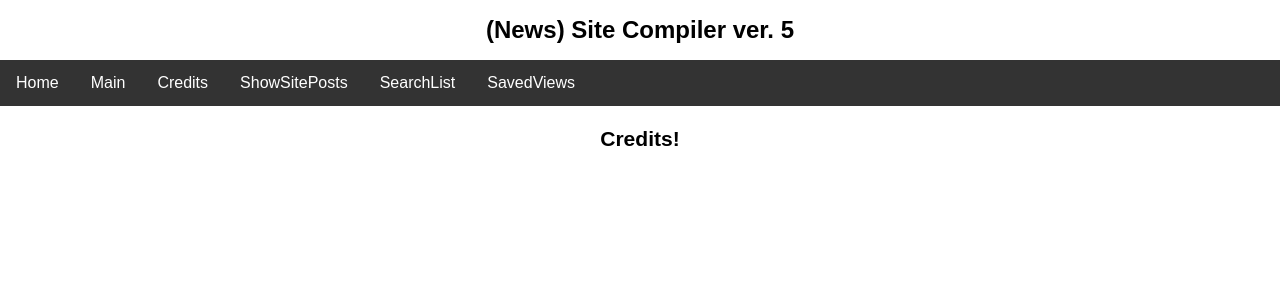
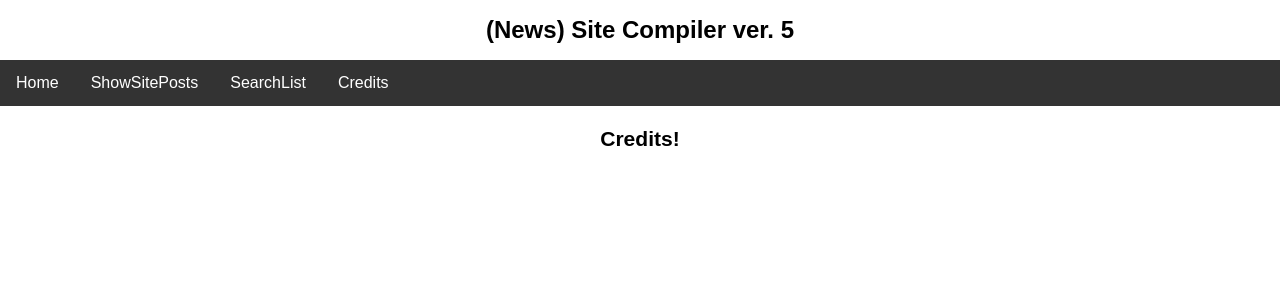
Before and after one commit to raiet13/short-news-compiler, a React (Create React App) app in the folder site-compiler/client/: page /credits in a window 1280 px wide. Shown: the top 300 px of the page. Built offline with nearby package versions, Linux system fonts and the light colour scheme.

Commit message:
updated to focus on streamlined functionality/routes/components

```diff
--- a/site-compiler/client/src/App.js
+++ b/site-compiler/client/src/App.js
@@ -7,11 +7,11 @@ import { connect } from 'react-redux';
 import { BrowserRouter as Router, Route } from 'react-router-dom';
 import NavBar from './components/NavBar';
 import Landing from './routes/LandingPage';
-import Main from './routes/Main';
-import Credits from './routes/Credits';
 import ShowSitePosts from './routes/ShowSitePosts';
 import SearchList from './routes/SearchList';
-import SavedViews from './routes/SavedViews';
+import Credits from './routes/Credits';
+// import Main from './routes/Main';
+// import SavedViews from './routes/SavedViews';
 
 class App extends Component {
 
@@ -27,20 +27,19 @@ class App extends Component {
               </header>
 
               <div className="App-intro">
+
+                { /* *** CURRENTLY IN PROGRESS *** */ }
                 <Route exact path="/" render={() => <Landing />} />
+                <Route exact path="/showposts" render={() => <ShowSitePosts />} />
+                <Route exact path="/searchlist" render={() => <SearchList />} />
+                <Route exact path="/credits" render={() => <Credits />} />
 
 
+                { /* NOTE : This will need to be updated to be dynamic and removed from the navbar
 
-                { /* *** CURRENTLY IN PROGRESS *** */ }
                 <Route exact path="/main" render={() => <Main />} />
-
-
-                { /* NOTE : This will need to be updated to be dynamic and removed from the navbar */ }
-                <Route exact path="/showposts" render={() => <ShowSitePosts />} />
-
-                <Route exact path="/searchlist" render={() => <SearchList />} />
-                <Route exact path="/credits" render={() => <Credits />} />
                 <Route exact path="/savedviews" render={() => <SavedViews />} />
+                */ }
               </div>
 
             </React.Fragment>
--- a/site-compiler/client/src/components/NavBar.js
+++ b/site-compiler/client/src/components/NavBar.js
@@ -7,11 +7,15 @@ const NavBar = () => {
         <div className="navbar">
             <ul>
                 <li><Link to="/">Home</Link></li>
-                <li><Link to="/main">Main</Link></li>
-                <li><Link to="/credits">Credits</Link></li>
                 <li><Link to="/showposts">ShowSitePosts</Link></li>
                 <li><Link to="/searchlist">SearchList</Link></li>
+                <li><Link to="/credits">Credits</Link></li>
+
+                {/* NOTE : GBT later
+                <li><Link to="/main">Main</Link></li>
                 <li><Link to="/savedviews">SavedViews</Link></li>
+                */}
+
             </ul>
         </div>
     )
```
